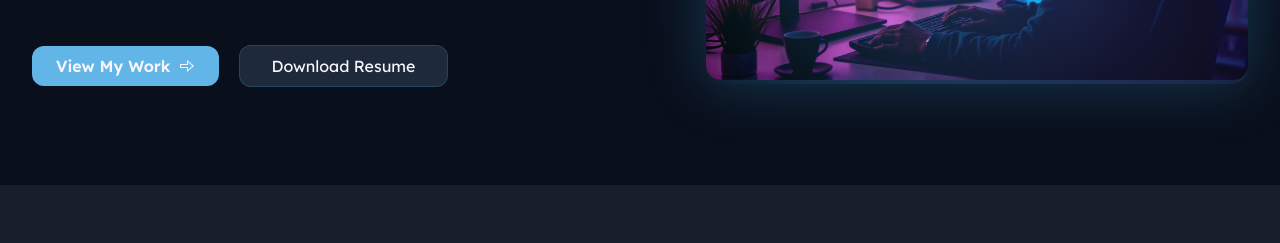
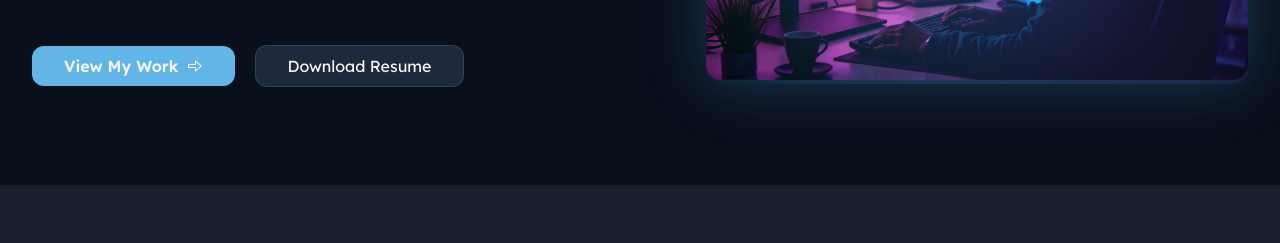
Before and after one commit to TOL7-ops/coder-journey, a plain HTML site: page index.html in a window 1280 px wide. Shown: the part 372-615 px from the top of the page. Drawn offline with Linux system fonts and the light colour scheme; a web font is replaced by a local one.

Commit message:
Initial commit for Coder Journey portfolio

```diff
--- a/style.css
+++ b/style.css
@@ -246,7 +246,7 @@ ul{
   gap: 8px;
   background-color: rgb(98, 182, 231);
   color: #f8f6fc;
-  padding: 10px 24px;
+  padding: 10px 32px;
   border-radius: 12px;
   font-weight: 600;
   transition: background-color 0.3s ease;
```
